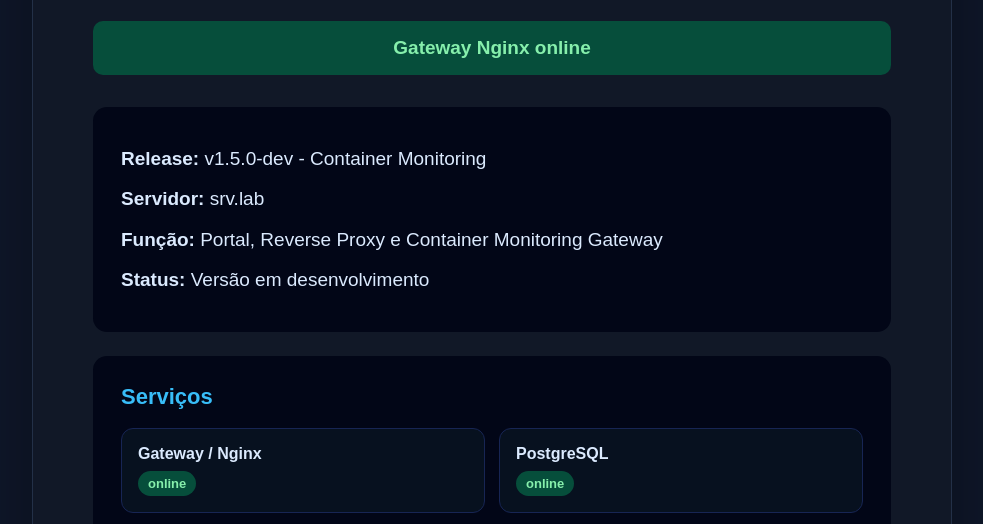
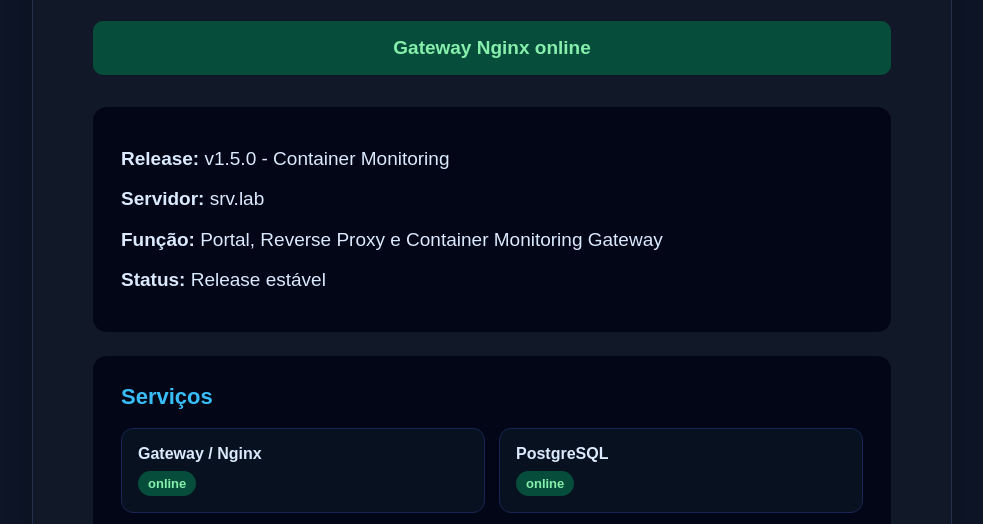
Before and after one commit to LucasTeixeiraAbel/LabOps, a plain HTML site: page www/index.html in a window 1280 px wide. Shown: the part 210-734 px from the top of the page, without its empty margins (148-1131 px from the left). Drawn offline with Linux system fonts and the light colour scheme.

Commit message:
chore(release): prepara versao 1.5.0 container monitoring

```diff
--- a/www/index.html
+++ b/www/index.html
@@ -222,10 +222,10 @@
         </div>
 
         <section class="card">
-            <p><strong>Release:</strong> v1.5.0-dev - Container Monitoring</p>
+            <p><strong>Release:</strong> v1.5.0 - Container Monitoring</p>
             <p><strong>Servidor:</strong> srv.lab</p>
             <p><strong>Função:</strong> Portal, Reverse Proxy e Container Monitoring Gateway</p>
-            <p><strong>Status:</strong> Versão em desenvolvimento</p>
+            <p><strong>Status:</strong> Release estável</p>
         </section>
 
         <section class="card">
```
Also changed, not shown: 4 other files.
